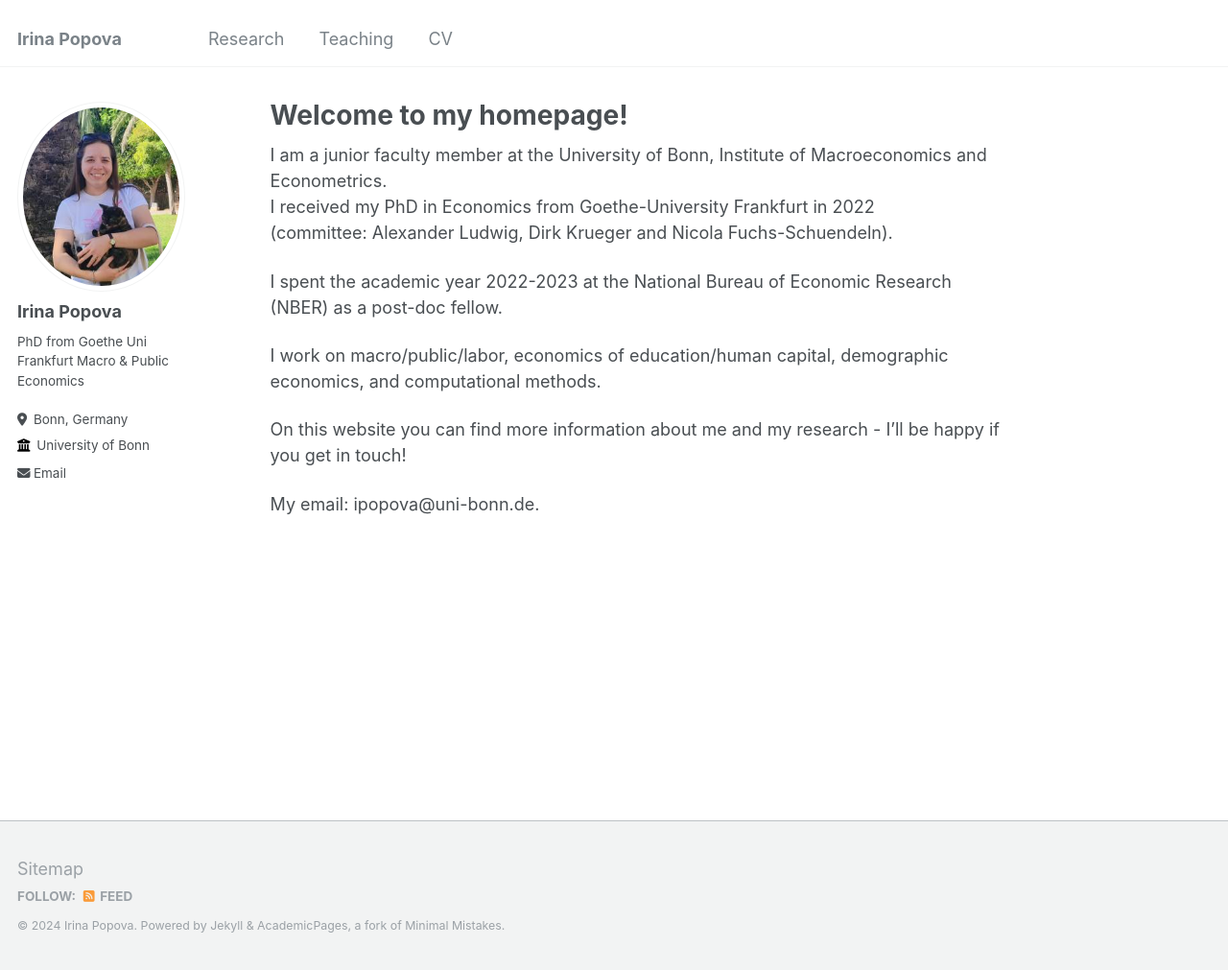
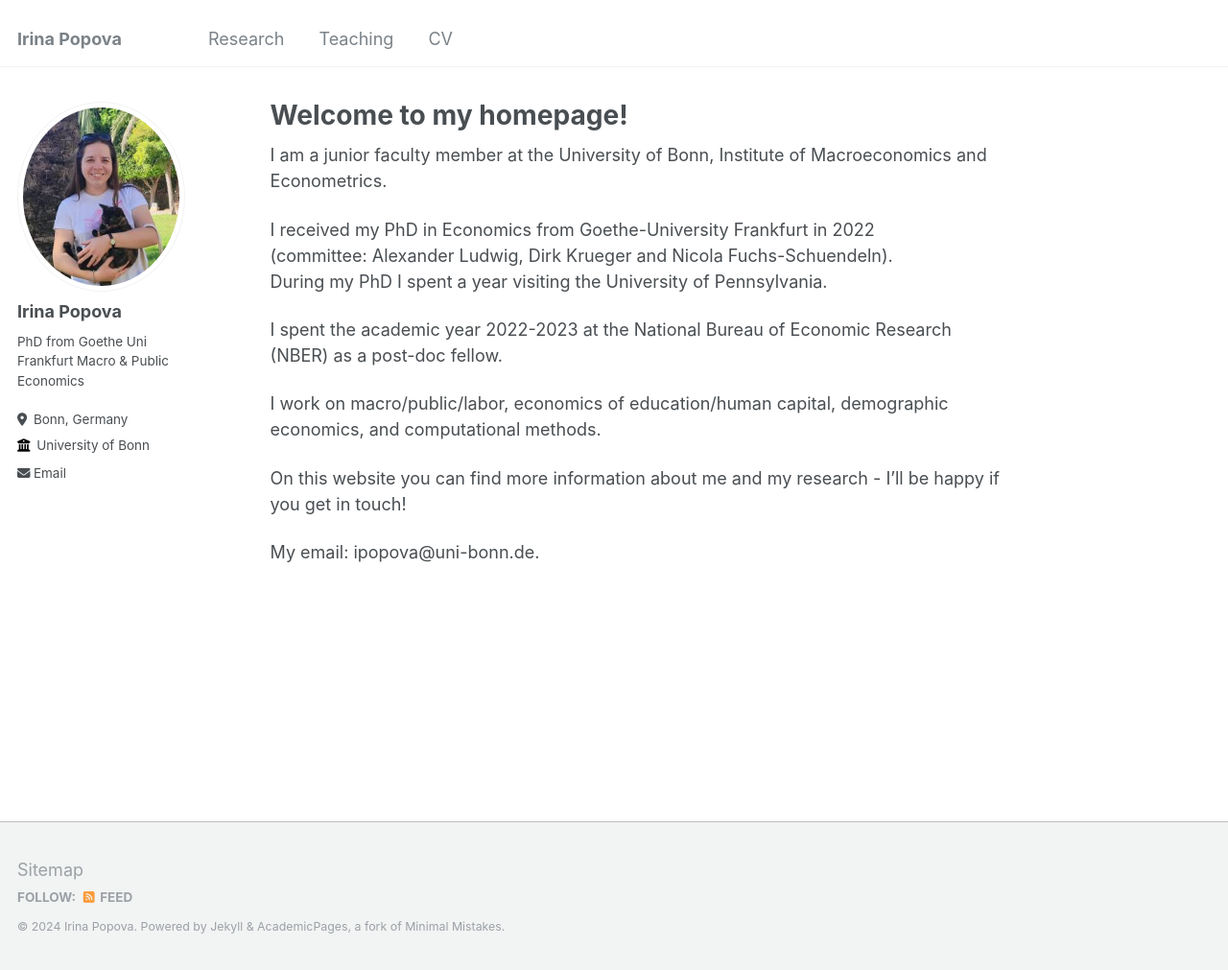
Before and after one commit to theta73/theta73.github.io, a Jekyll site: the page built from _pages/about.md, in a window 1280 px wide and 1011 px high. Shown: the whole window at 96% size. Built offline with Jekyll 4.4.1, drawn with Linux system fonts in a browser that asks for light colours.

Commit message:
Update about.md

```diff
--- a/_pages/about.md
+++ b/_pages/about.md
@@ -7,8 +7,10 @@ redirect_from:
   - /about.html
 ---
 I am a junior faculty member at the University of Bonn, Institute of Macroeconomics and Econometrics.
+
 I received my PhD in Economics from Goethe-University Frankfurt in 2022\
-(committee: Alexander Ludwig, Dirk Krueger and Nicola Fuchs-Schuendeln).
+(committee: Alexander Ludwig, Dirk Krueger and Nicola Fuchs-Schuendeln).\
+During my PhD I spent a year visiting the University of Pennsylvania.
 
 I spent the academic year 2022-2023 at the National Bureau of Economic Research (NBER) as a post-doc fellow.
 
```
